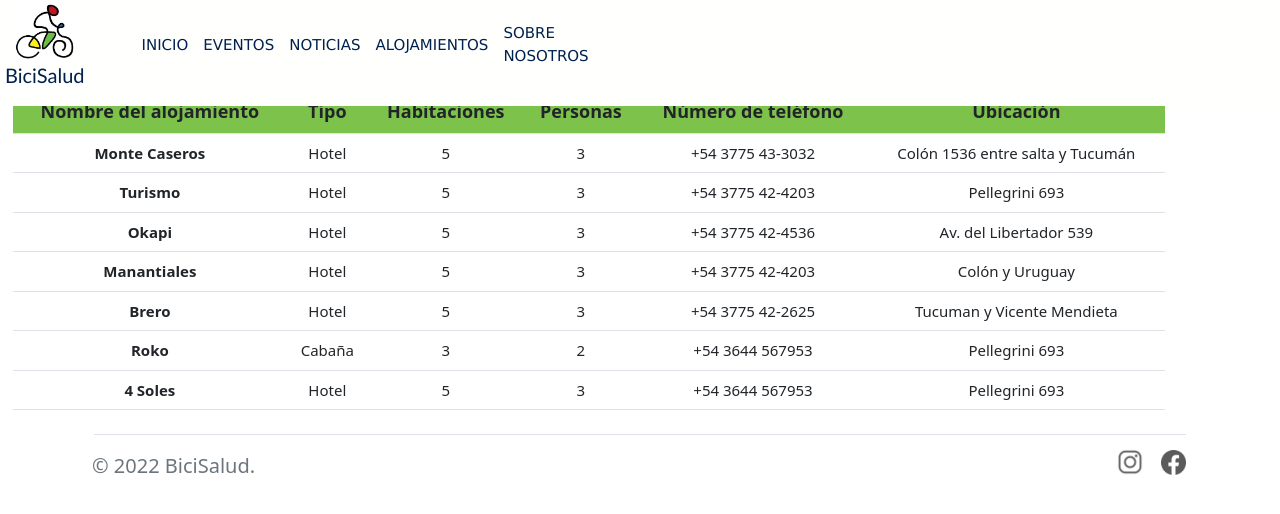
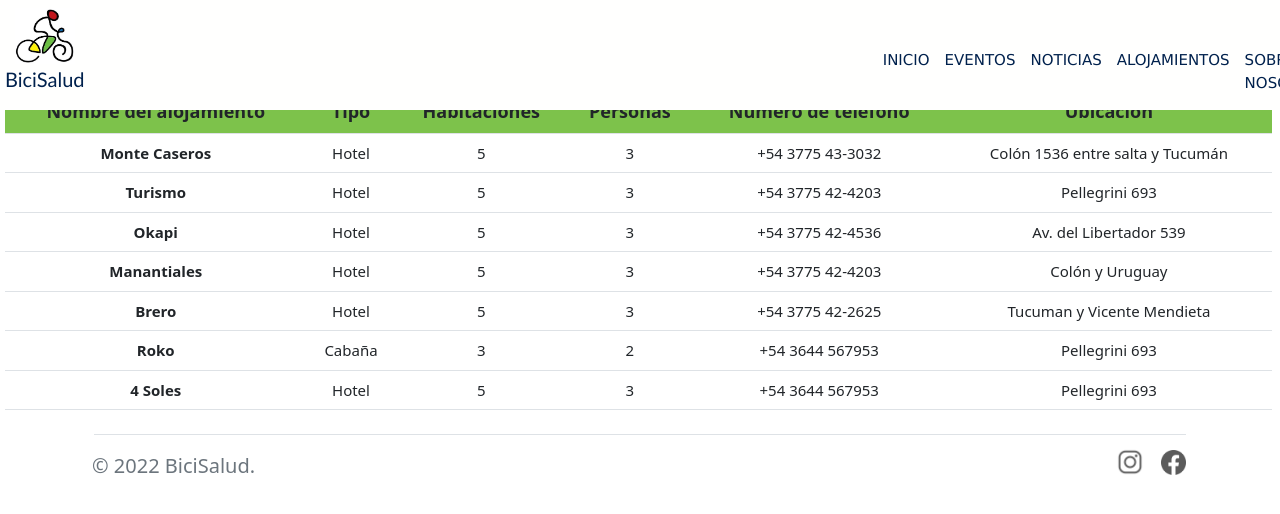
Before and after one commit to MaylenHaag/PF--Haag-Rosbaco, a plain HTML site: page assets/secciones/alojamientos.html in a window 1280 px wide. Drawn offline with nearby package versions, Linux system fonts and the light colour scheme.

Commit message:
casi listo para entregar

```diff
--- a/assets/scss/_content.scss
+++ b/assets/scss/_content.scss
@@ -25,16 +25,10 @@
     flex-direction: row;
     flex-wrap: nowrap;
     justify-content: space-between;
-    align-items: center;
+    align-items: flex-end;
     align-content: center;
     width: auto;
     z-index: 2;
-    display: flex;
-    flex-direction: row;
-    flex-wrap: nowrap;
-    justify-content: space-between;
-    align-items: center;
-    align-content: center;
 
 
     #logo{
@@ -81,9 +75,8 @@
         display: inline-block;
         flex-direction: row;
         flex-wrap: nowrap;
-        justify-content: space-around;
-        align-items: center;
-        align-content: center;
+        margin-left: 150%;
+        margin-top: 10%;
 
     }
 
@@ -92,8 +85,6 @@
         display: inline-block;
         padding-left: 15px;
         padding-right: 0;
-        align-items: center;
-        align-content: center;
 
     }
 
@@ -168,7 +159,7 @@
     }
 
 
-    @media screen and (min-width: 1024px){
+    @media screen and (min-width: 768px){
         #logo {
             align-items: center;
             align-content: center;
@@ -184,11 +175,14 @@
 
         .header__nav{
             font-size: calc(c.$fuente/2);
+            padding-right: 10%;
+            margin-right: 0;
 
         }
 
         .header__ul{
             display: flex;
+
         }
     }
 }
@@ -715,8 +709,9 @@ main{
 
 #tabla{
     font-size: 10px;
-    width: 90%;
+    width: 99%;
     margin: 5%;
+    margin-left: 5px;
 
 
     .columnas{
@@ -731,6 +726,7 @@ main{
     #tabla{
         font-size: 15px;
         margin: 1%;
+        margin-left: 5px;
         text-align: center;
 
 
```
Also changed, not shown: assets/scss/main.css, 1 other file.
